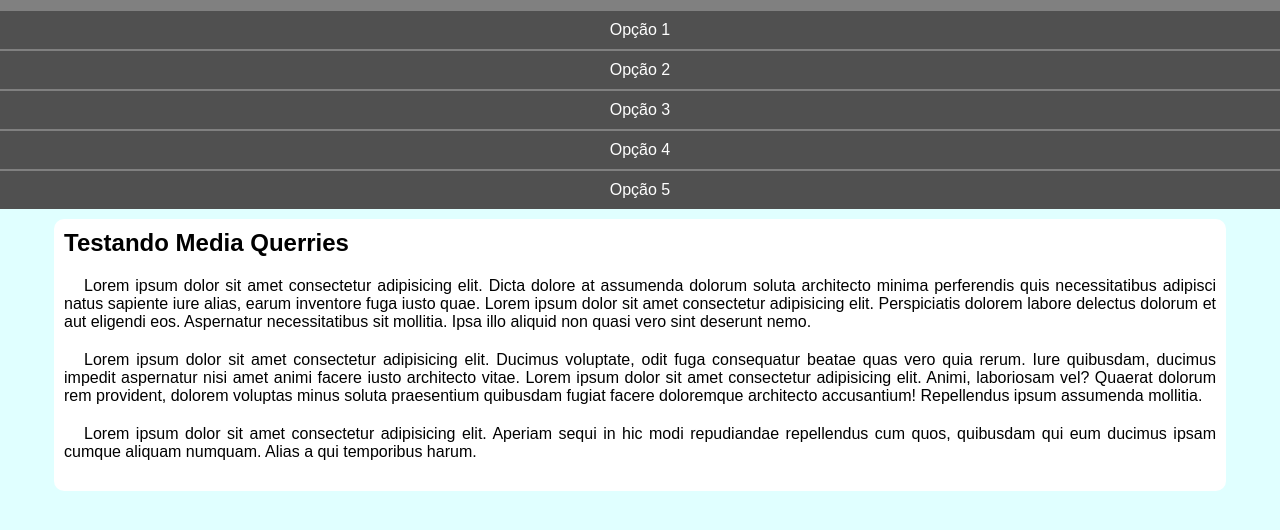
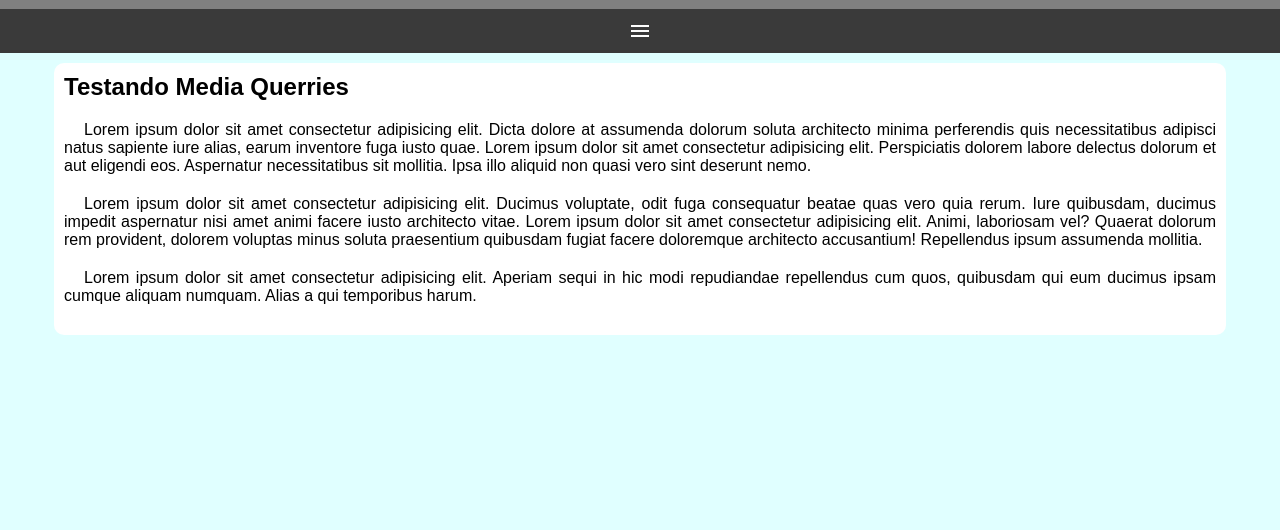
Before and after one commit to luizhenriqueolivi/mediaquery, a plain HTML site: page mq005/index.html in a window 1280 px wide. Shown: the part 48-578 px from the top of the page. Drawn offline with Linux system fonts and the light colour scheme.

Commit message:
Atualizando exercicio 005 com MediaQuery

```diff
--- a/mq005/estilos/style.css
+++ b/mq005/estilos/style.css
@@ -15,8 +15,20 @@ header > h1 {
     padding: 10px;
     text-align: center;
 }
+i#burguer {
+    background-color: rgb(58, 58, 58);
+    color: white;
+    display: block;
+    text-align: center;
+    padding: 10px;
+    cursor: pointer;
+}
+i#burguer:hover {
+    background-color: white;
+    color: black;
+}
 menu {
-    display: block;
+    display: none;
 }
 menu > ul {
     list-style-type: none;
--- a/mq005/index.html
+++ b/mq005/index.html
@@ -5,12 +5,14 @@
     <meta http-equiv="X-UA-Compatible" content="IE=edge">
     <meta name="viewport" content="width=device-width, initial-scale=1.0">
 <title>Projeto com Media Query</title>
+<link href="https://fonts.googleapis.com/icon?family=Material+Icons" rel="stylesheet">
 <link rel="stylesheet" href="estilos/style.css">
 </head>
 <body>
     <header>
         <h1>Meu site com Media Query</h1>
-        <menu>
+        <i id="burguer" class="material-icons" onclick="clickMenu()">menu</i>
+        <menu id="itens">
             <ul>
                 <li><a href="#">Opção 1</a></li>
                 <li><a href="#">Opção 2</a></li>
@@ -28,5 +30,14 @@
             <p>Lorem ipsum dolor sit amet consectetur adipisicing elit. Aperiam sequi in hic modi repudiandae repellendus cum quos, quibusdam qui eum ducimus ipsam cumque aliquam numquam. Alias a qui temporibus harum.</p>
         </article>
     </main>
+    <script>
+        function clickMenu() {
+            if (itens.style.display == 'block') {
+                itens.style.display = 'none'
+            }else {
+                itens.style.display = 'block'
+            }
+        }
+    </script>
 </body>
 </html>
```
